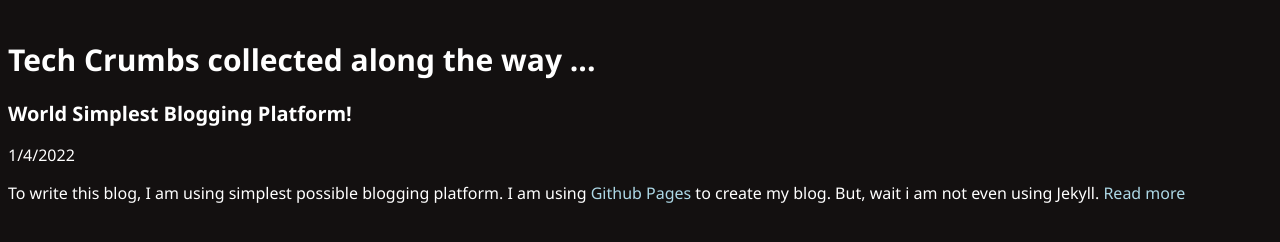
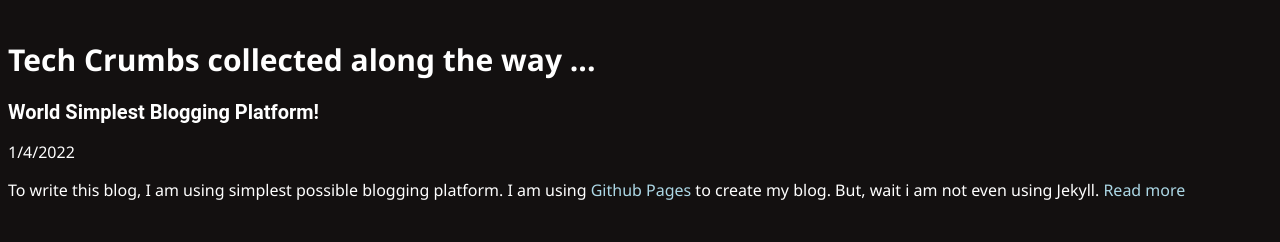
Before and after one commit to rsarosh/blog.github.io, a website: page index.html in a window 1280 px wide. Shown: the part 226-468 px from the top of the page. Drawn offline with Linux system fonts and the light colour scheme.

Commit message:
Roboto font added

```diff
--- a/style.css
+++ b/style.css
@@ -22,7 +22,7 @@ h1 {
 
 h2 {
     font-style: normal;
-    font-family: 'Segoe UI', Tahoma, Geneva, Verdana, sans-serif;
+    font-family: Roboto, 'Segoe UI', Tahoma, Geneva, Verdana, sans-serif;
     color: white;
     font-size: 20px;
 }
```
